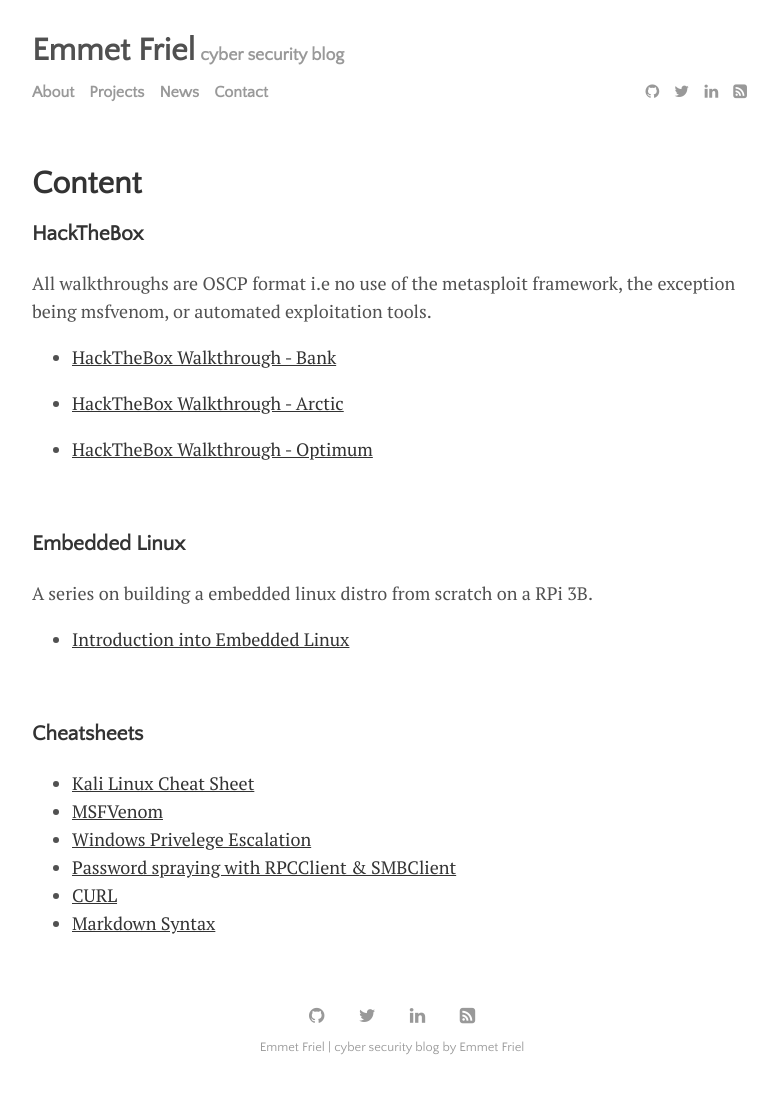
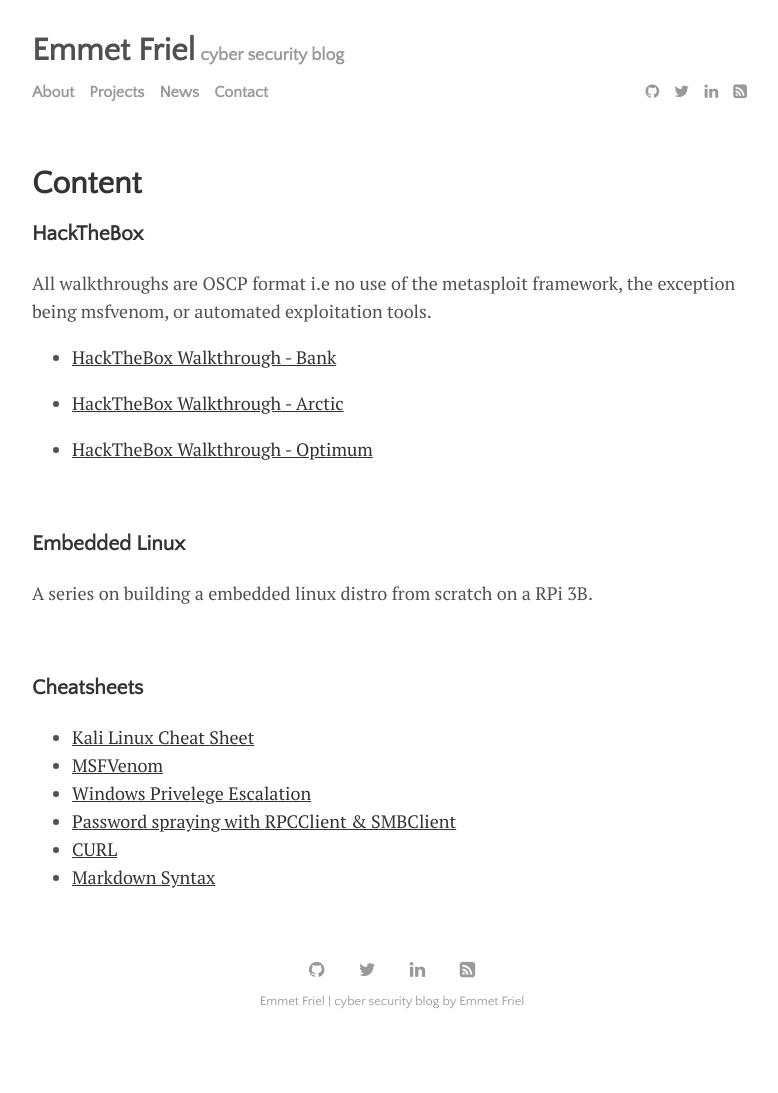
Before and after one commit to efriel94/ef_blog, a Jekyll site: the page built from menu/projects.md, in a window 1280 px wide. Shown: the whole page, without its empty margins (248-1026 px from the left). Built offline with Jekyll 4.4.1, drawn with Linux system fonts in a browser that asks for light colours; after the commit the page ends 1047 px from its top, so only the background shows below that.

Commit message:
Fixed broken for loop for embedded posts in project page

```diff
--- a/menu/projects.md
+++ b/menu/projects.md
@@ -21,7 +21,7 @@ All walkthroughs are OSCP format i.e no use of the metasploit framework, the exc
 
 A series on building a embedded linux distro from scratch on a RPi 3B.
 <ul>
-  {% for post in site.categories.rpi-embedded %}
+  {% for post in site.categories.rpiembedded %}
   <li>
     <a href="{{ site.github.url }}{{ post.url }}">{{ post.title }}</a>
     <p>{{news.meta}}</p>
```
